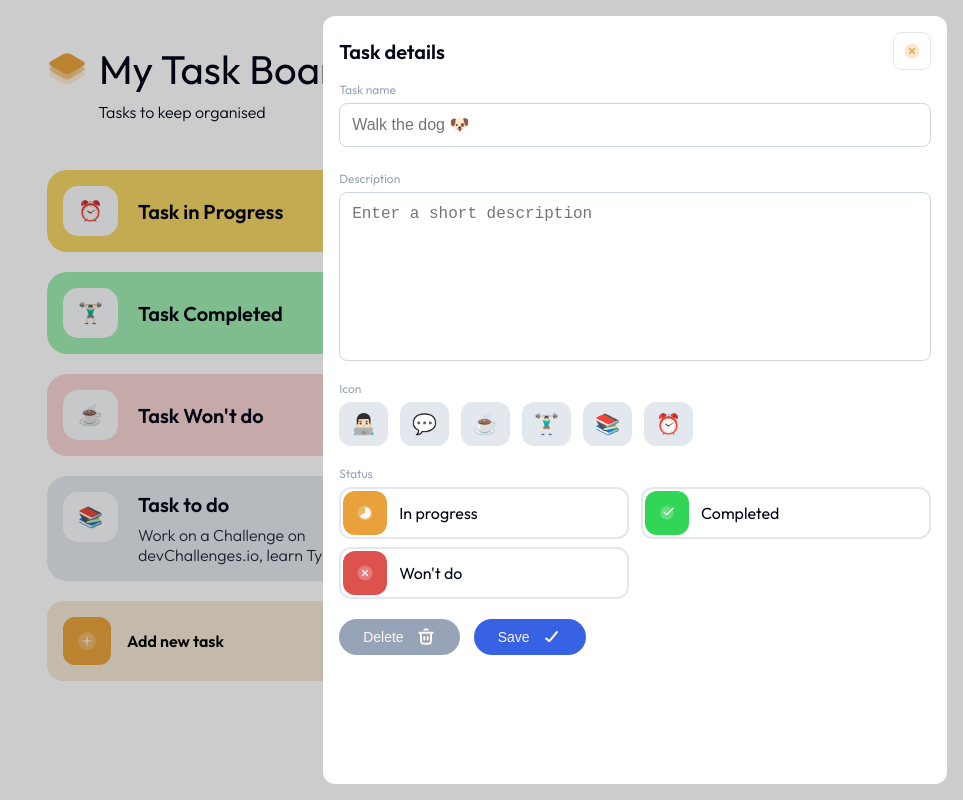
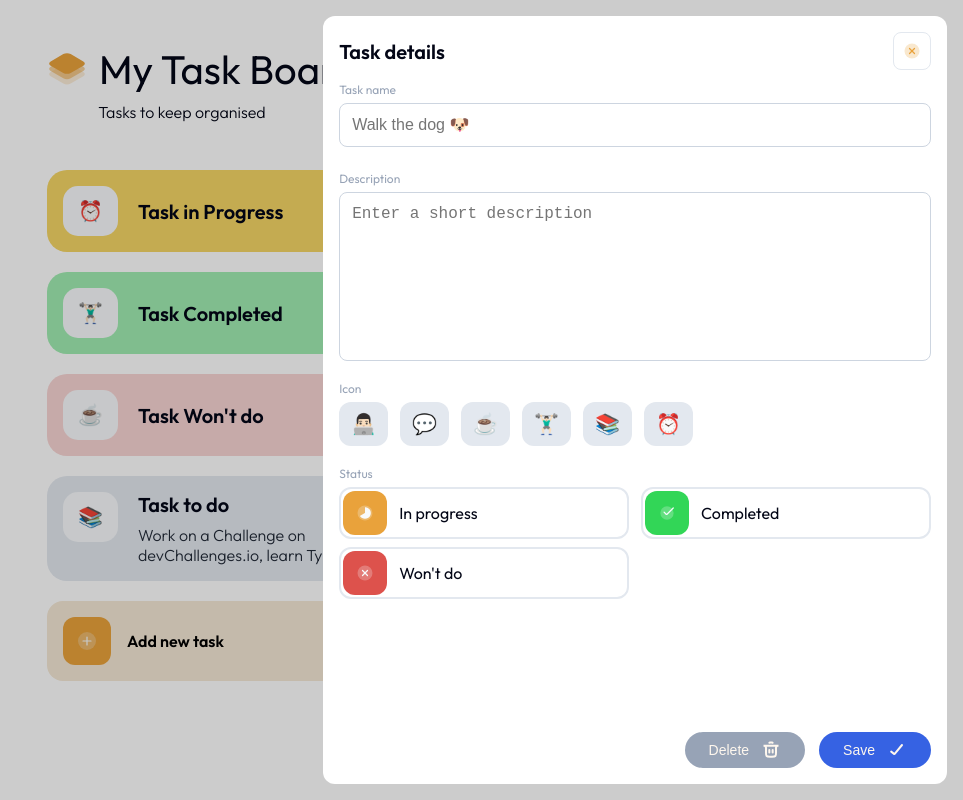
Before and after one commit to macin-dev/my-task-board, a React (Vite) app: page / in a window 1280 px wide. Both pictures are taken after a click on the button "Add new task". Shown: the whole page, without its empty margins (317-1280 px from the left). Built offline with nearby package versions, Linux system fonts and the light colour scheme.

Commit message:
feat(layout): fix modal's content alignment

```diff
--- a/src/index.css
+++ b/src/index.css
@@ -43,9 +43,9 @@ img {
 .task-list__texts,
 .add-button,
 .modal-task__header,
+.modal-task__body,
 .modal-task__icons,
 .modal-task__input-status label,
-.modal-task__form,
 .modal {
   display: flex;
 }
@@ -217,6 +217,8 @@ img {
 }
 
 .modal-task {
+  display: grid;
+  grid-template-rows: auto 1fr;
   max-width: 628px;
   background-color: var(--modal-background);
   font-size: 1rem;
@@ -245,7 +247,8 @@ img {
 }
 
 .modal-task__form {
-  flex-direction: column;
+  display: grid;
+  grid-template-rows: repeat(3, auto) 1fr;
   row-gap: 1.25em;
 }
 
@@ -343,6 +346,10 @@ img {
 }
 
 /* FormButton component */
+.modal-task__form-buttons {
+  place-self: end;
+}
+
 .modal-task__form-btn {
   font-size: 0.875em;
   display: inline-flex;
```
